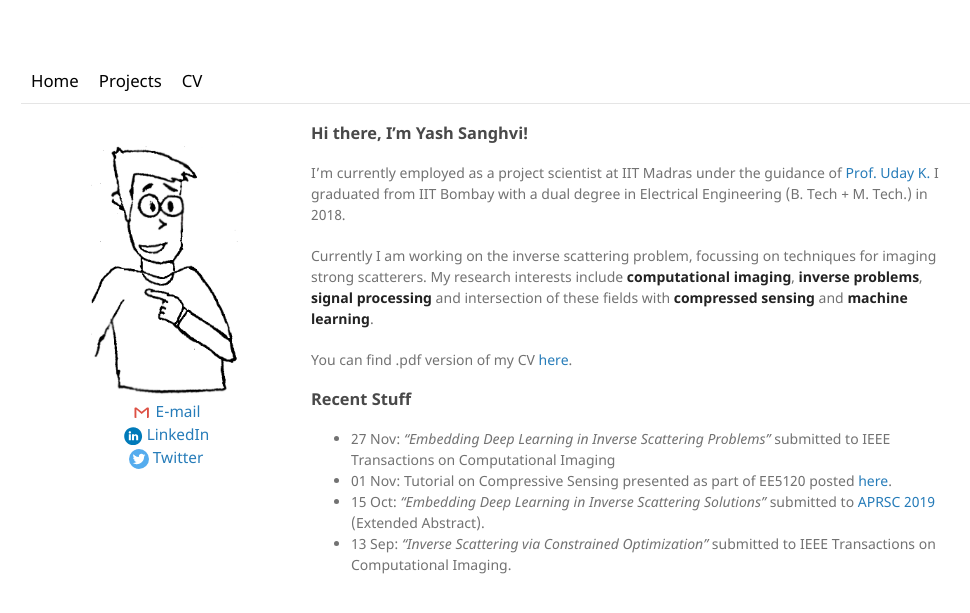
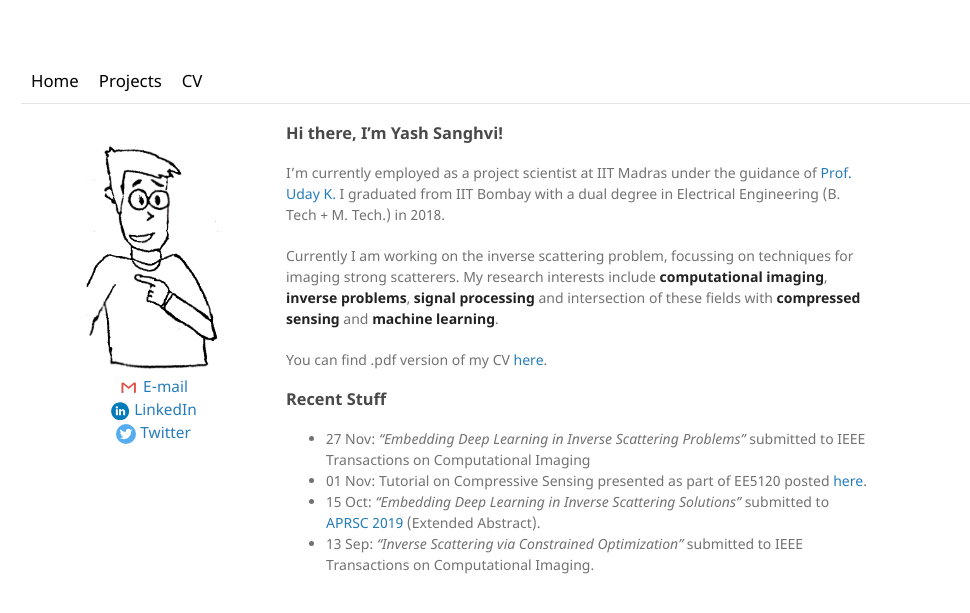
Before and after one commit to sanghviyashiitb/sanghviyashiitb.github.io, a Jekyll site: the page built from index.md, in a window 1280 px wide. Shown: the top 613 px of the page, without its empty margins (119-1089 px from the left). Built offline with Jekyll 4.4.1, drawn with Linux system fonts in a browser that asks for light colours.

Commit message:
Fixed format for phones

```diff
--- a/_layouts/default.html
+++ b/_layouts/default.html
@@ -16,6 +16,8 @@
       <a href="/cv">CV</a>
     </div>
     <hr />
+    <div style="width:900px; text-align:middle">
+
       <div  style="width:25%; float:left; padding: 20px 20px;">
           <center>
           <img src="/assets/img/homepage_img.png" alt="Logo" width="60%"/>
@@ -28,6 +30,8 @@
       </div>
       <div style="width:65%; float:left">
       {{ content }}
+      </div>
+
     </div>
   </div>
   <script src="{{ "/assets/js/scale.fix.js" | relative_url }}"></script>
```
Lines whose indentation alone changed are shown as unchanged.
